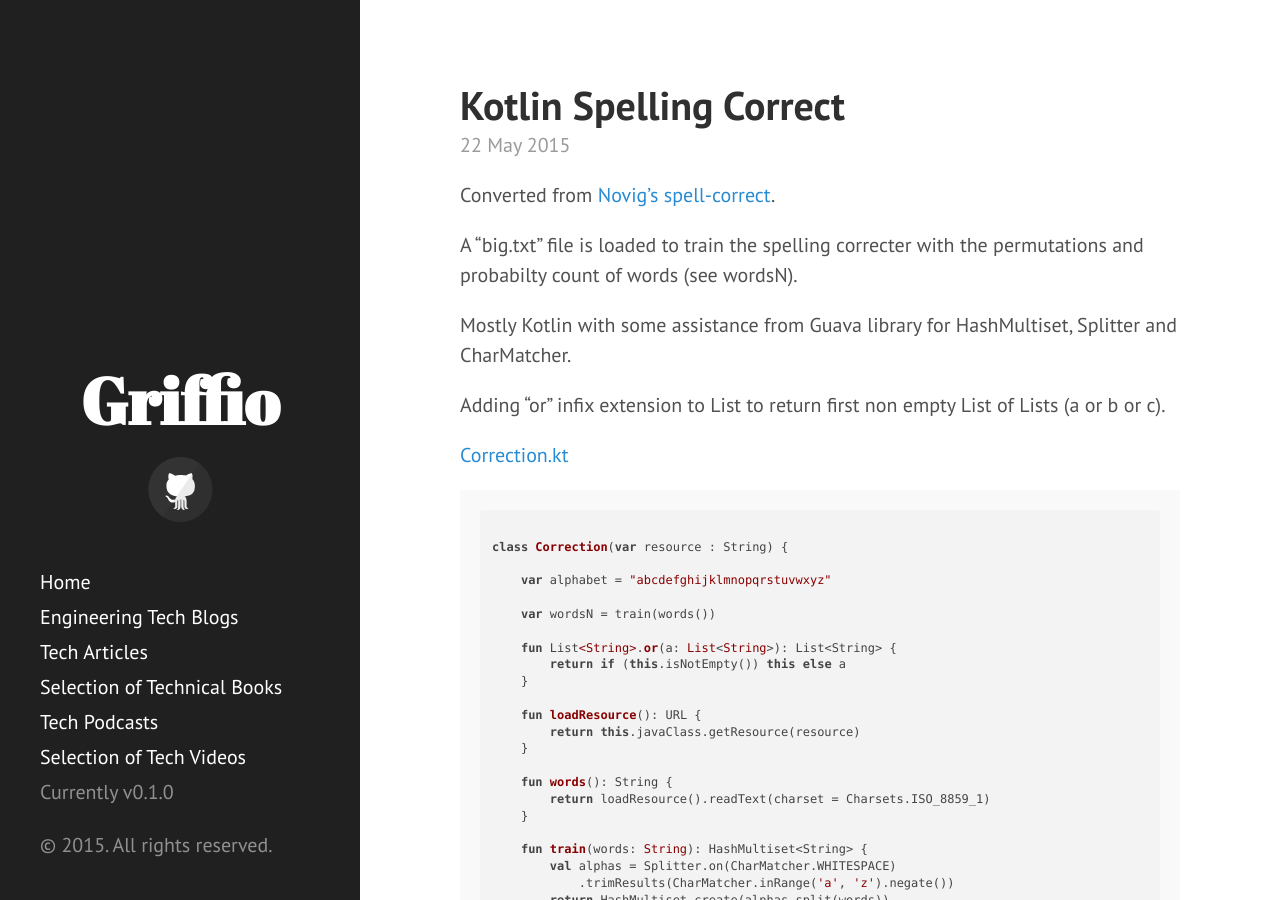
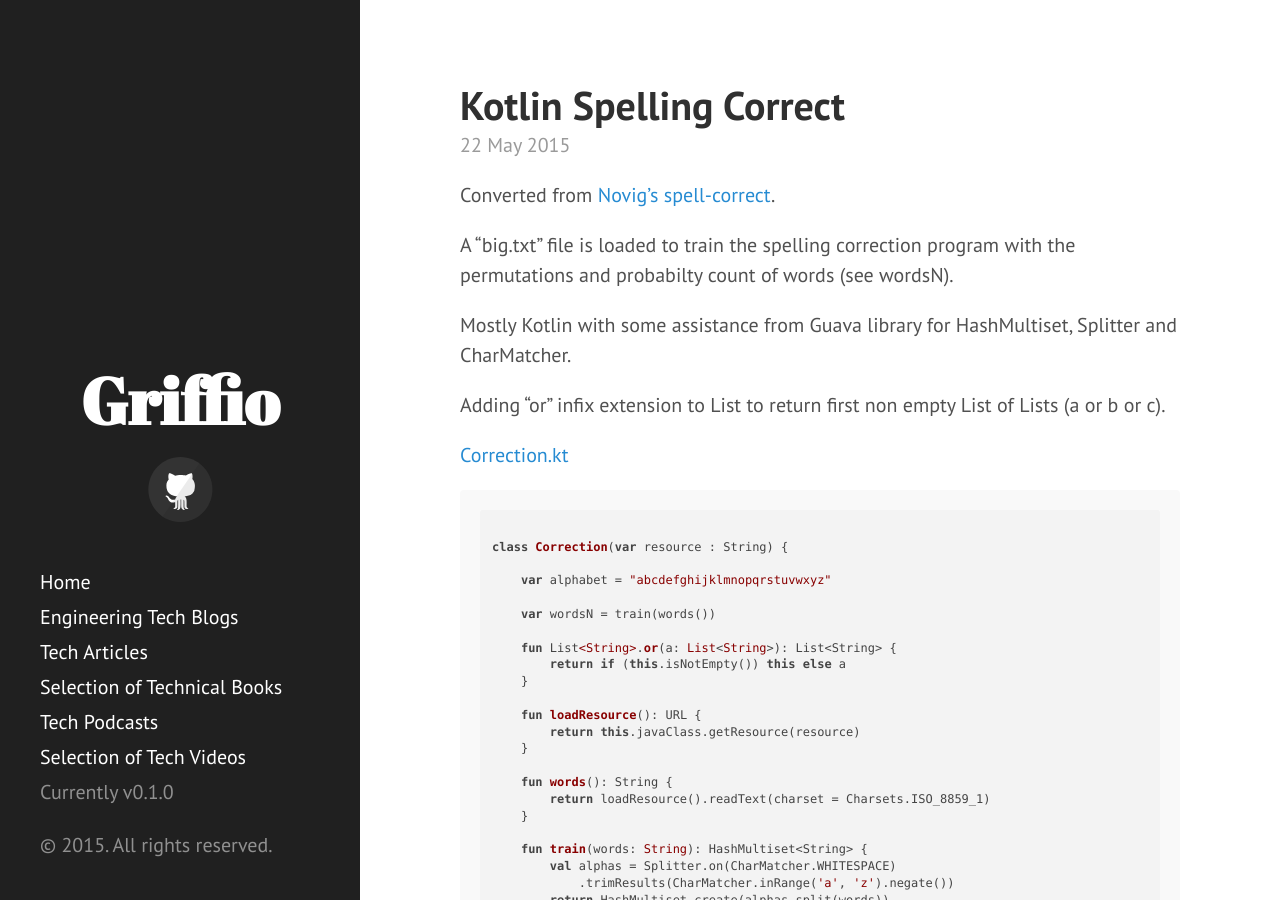
Before and after one commit to griffio/griffio.github.io, a Jekyll site: the page built from _posts/2015-05-22-Kotlin-Spell-Correct.md, in a window 1280 px wide and 900 px high. Built offline with Jekyll 4.4.1, drawn with Linux system fonts in a browser that asks for light colours; nearby versions of some CDN libraries.

Commit message:
Update 2015-05-22-Kotlin-Spell-Correct.md

```diff
--- a/_posts/2015-05-22-Kotlin-Spell-Correct.md
+++ b/_posts/2015-05-22-Kotlin-Spell-Correct.md
@@ -9,7 +9,7 @@ summary: Kotlin spelling correct example
 
 Converted from [Novig's spell-correct](http://norvig.com/spell-correct.html).
 
-A  "big.txt" file is loaded to train the spelling correcter with the permutations and probabilty count of words (see wordsN).
+A  "big.txt" file is loaded to train the spelling correction program with the permutations and probabilty count of words (see wordsN).
 
 Mostly Kotlin with some assistance from Guava library for HashMultiset, Splitter and CharMatcher.
 
```
